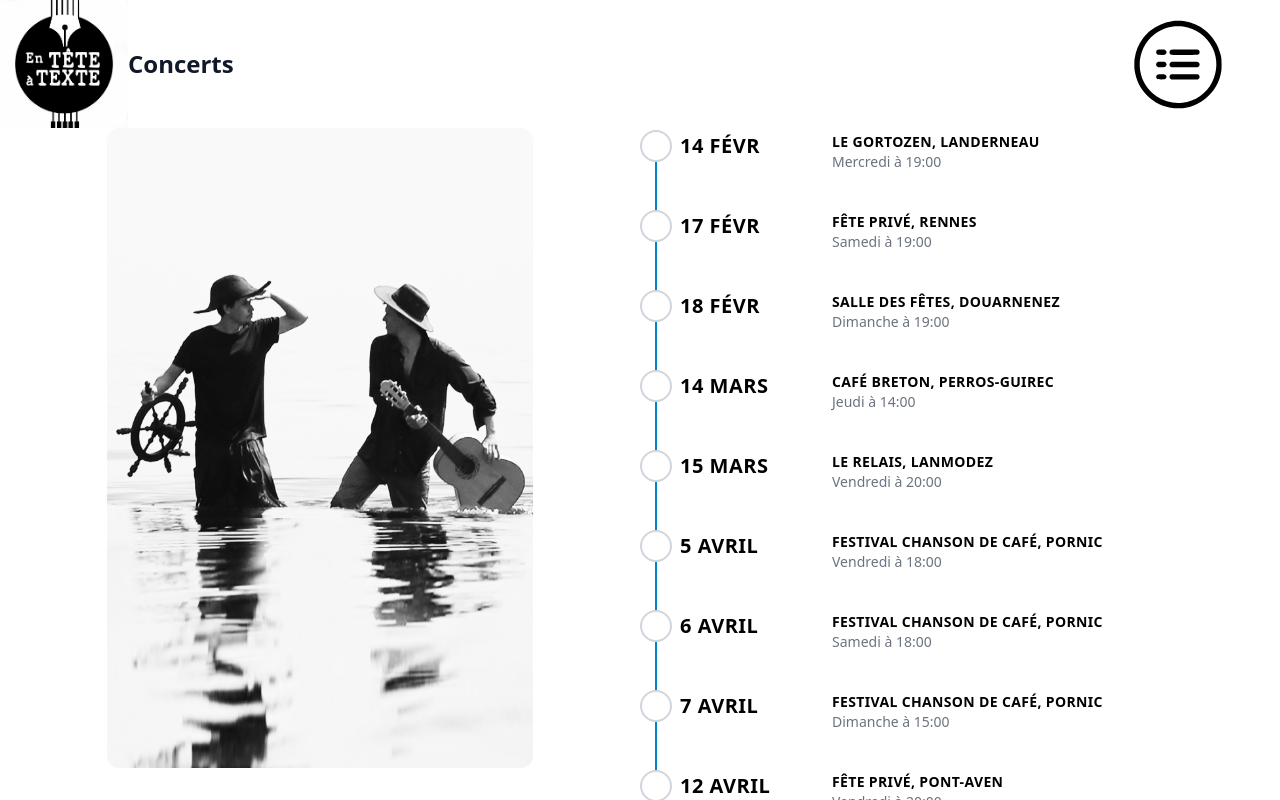
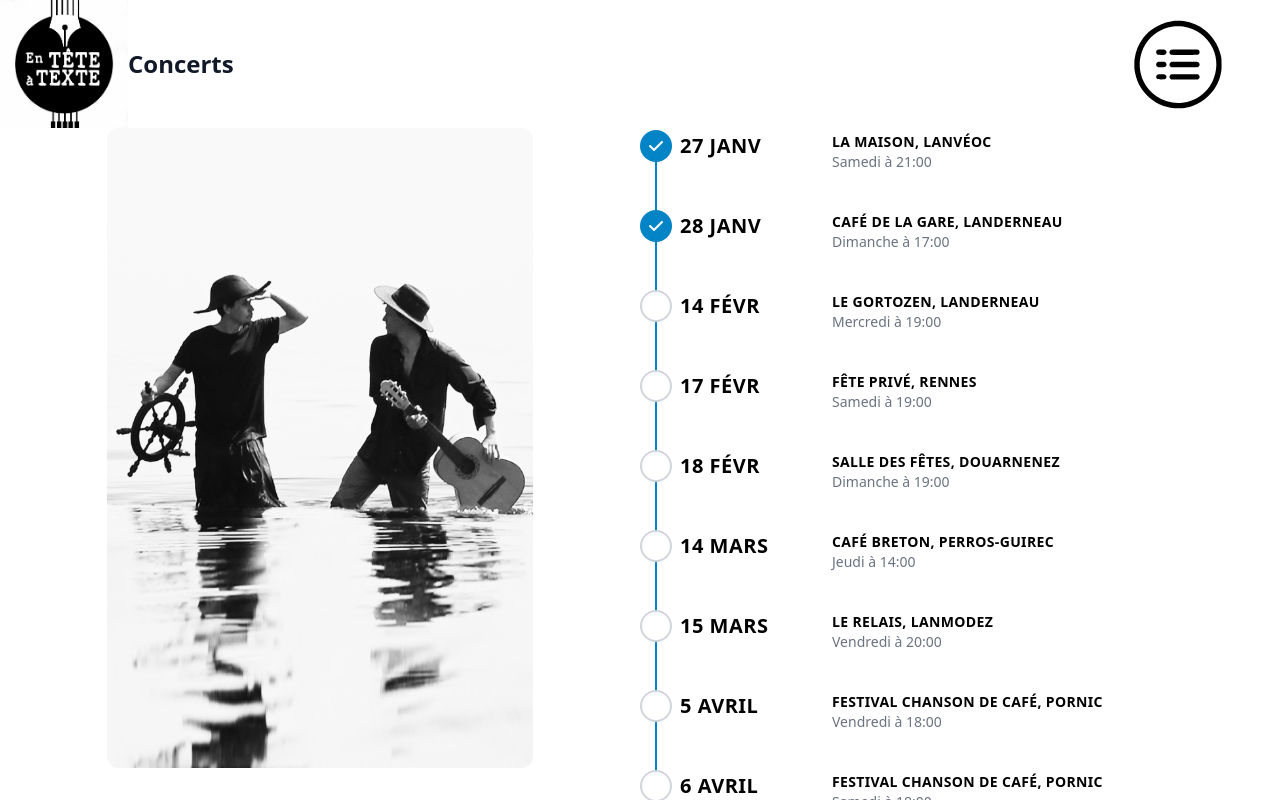
Before and after one commit to AlexandreKempf/en-tete-a-texte, a SvelteKit app: page /concerts in a window 1280 px wide. Shown: the top 800 px of the page. Built offline with nearby package versions, Linux system fonts and the light colour scheme.

Commit message:
concert list two weeks before

```diff
--- a/src/routes/concerts/+page.svelte
+++ b/src/routes/concerts/+page.svelte
@@ -13,10 +13,10 @@
 	</div>
 	<ol class="lg:w-1/2 pl-10 lg:pl-0">
 		{#each concerts as concert}
-			{#if (concert.date - today) / (1000 * 60 * 60 * 24) > -7}
+			{#if (concert.date - today) / (1000 * 60 * 60 * 24) > -14}
 				<li class="relative pb-10">
 					<div class="flex items-start group">
-						{#if concert.date < today && (concert.date - today) / (1000 * 60 * 60 * 24) > -7}
+						{#if concert.date < today && (concert.date - today) / (1000 * 60 * 60 * 24) > -14}
 							<!-- Week before today -->
 							<span class="h-9 flex items-center">
 								<span
```
